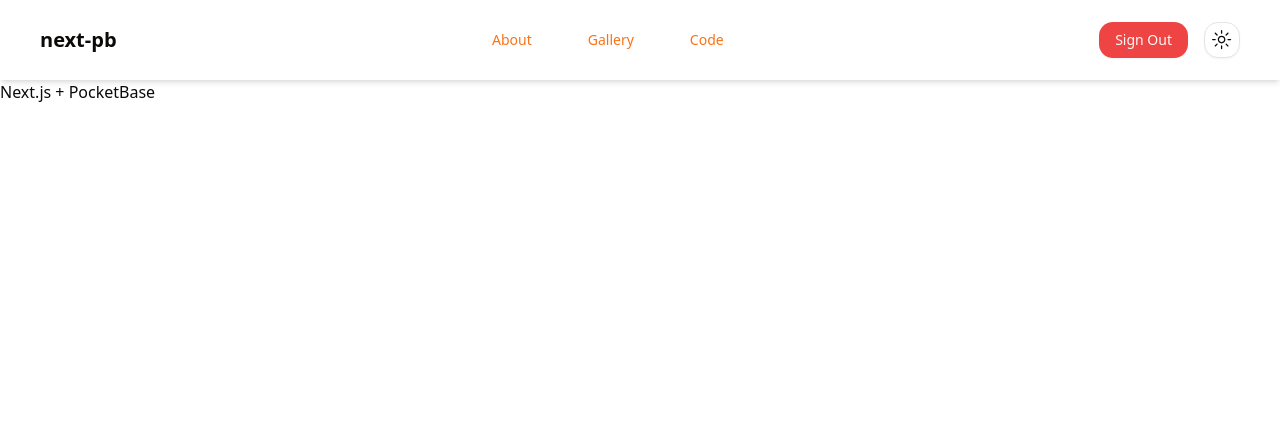
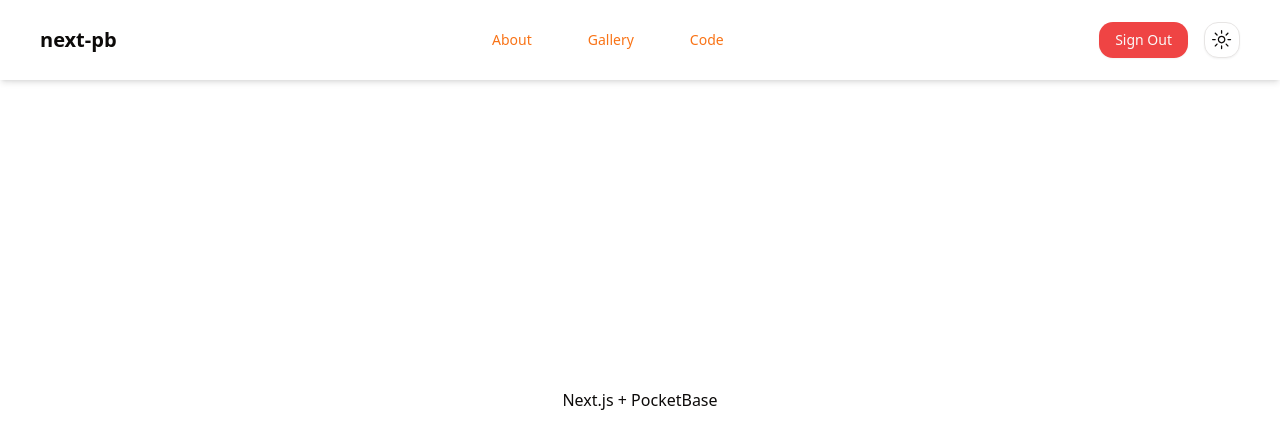
Before and after one commit to UNovak/next-pb, a Next.js app: page / in a window 1280 px wide. Shown: the top 448 px of the page. Built offline with nearby package versions, Linux system fonts and the light colour scheme.

Commit message:
fix: remove scroll introduced by navbar

```diff
--- a/app/layout.tsx
+++ b/app/layout.tsx
@@ -22,7 +22,9 @@ export default function RootLayout({
           enableSystem
           disableTransitionOnChange>
           <Navbar />
-          {children}
+          <main className='flex min-h-screen flex-col items-center justify-center'>
+            {children}
+          </main>
         </ThemeProvider>
       </body>
     </html>
--- a/components/navbar.tsx
+++ b/components/navbar.tsx
@@ -22,7 +22,7 @@ const Navbar = () => {
   ]
 
   return (
-    <nav className='flex h-20 w-full items-center justify-between px-10 shadow-md'>
+    <nav className='fixed flex h-20 w-full items-center justify-between px-10 shadow-md'>
       {/* left */}
       <div className='text-xl font-bold'>
         <Link href='/'>next-pb</Link>
```
